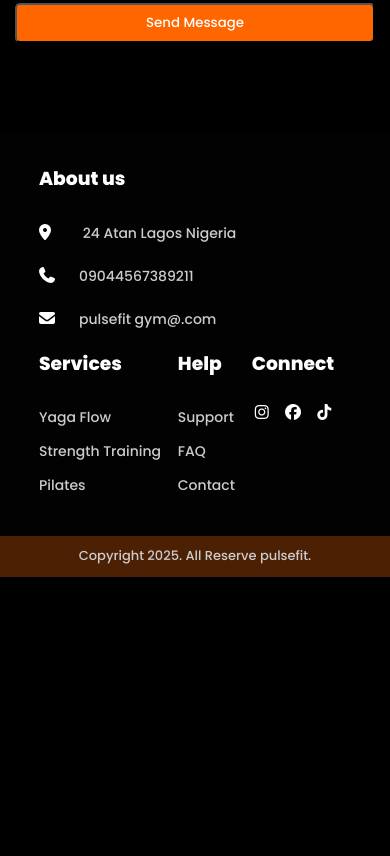
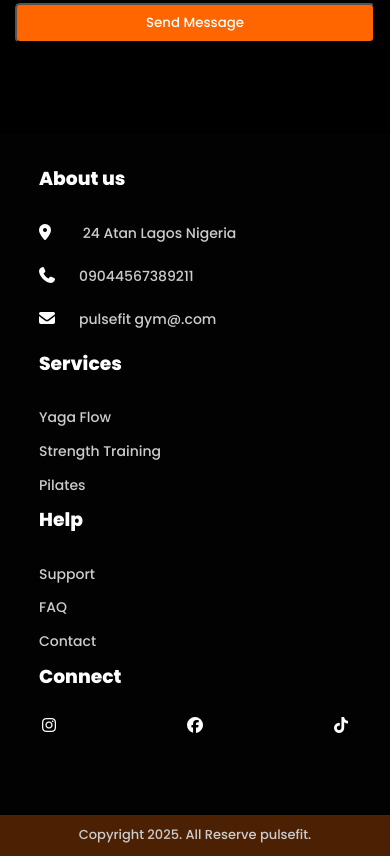
Before and after one commit to akakathankgod1/PULSEFIT, a plain HTML site: page index.html in a window 390 px wide. Shown: the part 10820-11676 px from the top of the page. Before the commit the page ends 11397 px from the top, so only its background shows below. Drawn offline with Linux system fonts and the light colour scheme.

Commit message:
footer correct

```diff
--- a/link.css
+++ b/link.css
@@ -910,6 +910,10 @@ footer ul li a:hover {
     align-items: center;
   }
 
+  footer{
+    display: flex;
+    flex-direction: column;
+  }
 
 
 }
```
